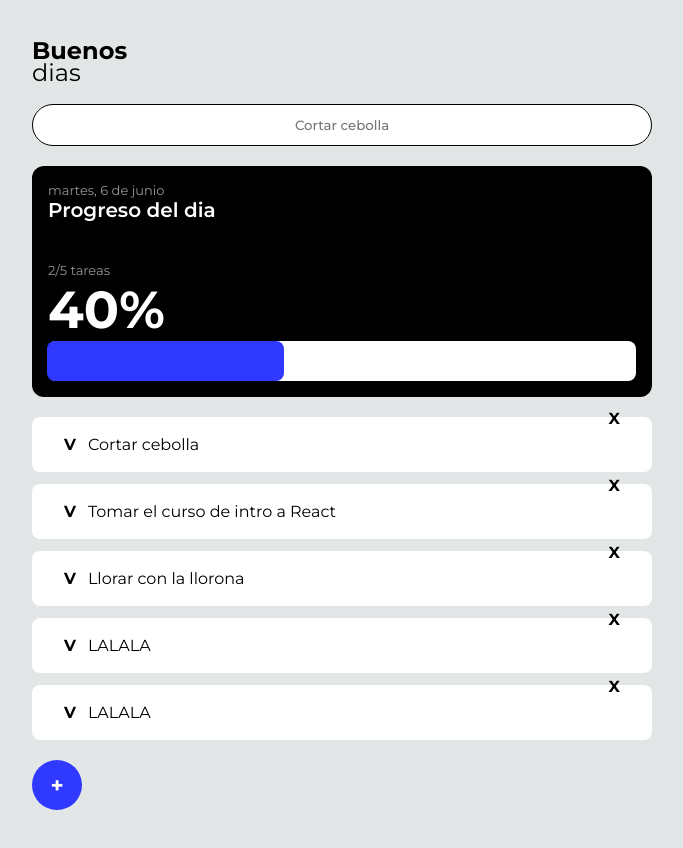
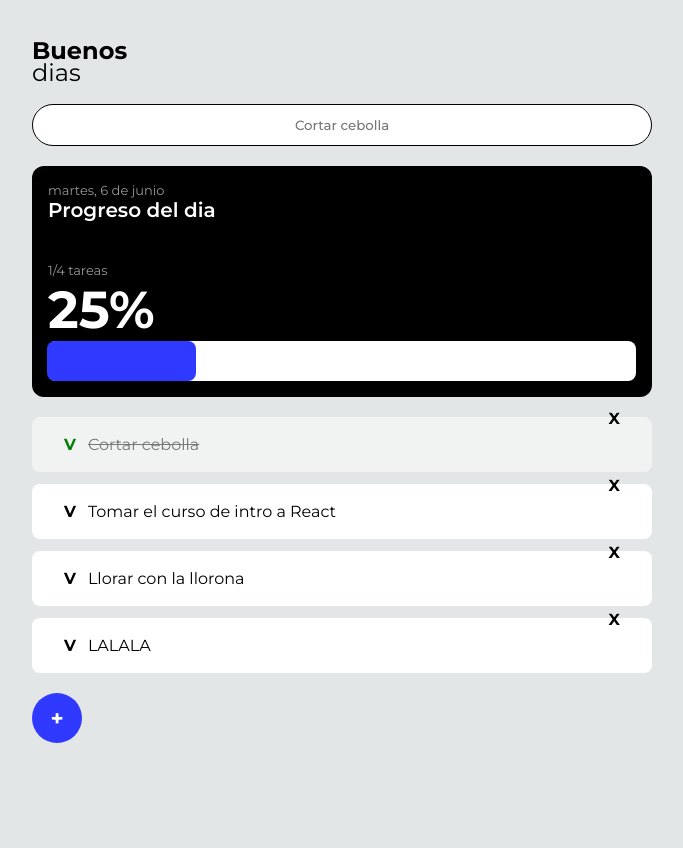
Before and after one commit to CristianCavanzo/TodoApp, a Next.js app: page / in a window 1280 px wide. Shown: the whole page, without its empty margins (298-981 px from the left). After the commit the page ends 800 px from the top, so only its background shows below. Built offline with nearby package versions, Linux system fonts and the light colour scheme.

Commit message:
[Add]: delete and complete todos

```diff
--- a/pages/CreateTodoButton.tsx
+++ b/pages/CreateTodoButton.tsx
@@ -13,6 +13,11 @@ const Button = styled.button`
 	font-size: 22px;
 `;
 const CreateTodoButton = () => {
-	return <Button className={montserrat.className}>+</Button>;
+	const handleCreate = () => {};
+	return (
+		<Button onClick={handleCreate} className={montserrat.className}>
+			+
+		</Button>
+	);
 };
 export { CreateTodoButton };
--- a/pages/TodoCounter.tsx
+++ b/pages/TodoCounter.tsx
@@ -47,7 +47,7 @@ const TodoCounter: React.FC<Props> = ({ totalTodos, completed }) => {
 		month: 'long',
 		weekday: 'long',
 	}).format(new Date());
-	const percentage = (completed / totalTodos) * 100;
+	const percentage = Number(((completed / totalTodos) * 100).toFixed(2));
 	return (
 		<TodoCounterComponent>
 			<div className="todoCounter_top">
--- a/pages/TodoItem.tsx
+++ b/pages/TodoItem.tsx
@@ -8,6 +8,7 @@ const List = styled.li`
 	column-gap: 12px;
 	position: relative;
 	font-size: 16px;
+	cursor: pointer;
 	span {
 		font-weight: bold;
 	}
@@ -16,17 +17,47 @@ const List = styled.li`
 		top: -8px;
 		right: 32px;
 	}
+	.list_completed {
+		background: blue;
+	}
 `;
 interface Props {
 	text: string;
 	completed: boolean;
+	id: number;
+	// eslint-disable-next-line no-unused-vars
+	onComplete: (id: number) => void;
+	// eslint-disable-next-line no-unused-vars
+	onDelete: (id: number) => void;
 }
-const TodoItem: React.FC<Props> = ({ text }) => {
+const TodoItem: React.FC<Props> = ({ text, completed, id, onComplete, onDelete }) => {
+	const handleDelete = () => {
+		onDelete(id);
+	};
+	const handleComplete = () => {
+		onComplete(id);
+	};
 	return (
-		<List>
-			<span>V</span>
+		<List className={`${completed && 'list_completed'}`}>
+			<span
+				className="todoItem_completed"
+				tabIndex={0}
+				role="button"
+				onClick={handleComplete}
+				onKeyDown={handleComplete}
+			>
+				V
+			</span>
 			<p>{text}</p>
-			<span className="todoItem_delete">X</span>
+			<span
+				tabIndex={0}
+				role="button"
+				onClick={handleDelete}
+				onKeyDown={handleDelete}
+				className="todoItem_delete"
+			>
+				X
+			</span>
 		</List>
 	);
 };
--- a/pages/TodoSearch.tsx
+++ b/pages/TodoSearch.tsx
@@ -1,4 +1,4 @@
-import React from 'react';
+import React, { FC } from 'react';
 import styled from 'styled-components';
 import { montserrat } from './_app';
 
@@ -12,7 +12,20 @@ const Input = styled.input`
 	text-align: center;
 	font-weight: 500;
 `;
-const TodoSearch = () => {
-	return <Input type="text" placeholder="Cortar cebolla" className={montserrat.className} />;
+interface Props {
+	searchValue: string;
+	// eslint-disable-next-line
+	setSearchValue: (event: React.ChangeEvent<HTMLInputElement>) => void;
+}
+const TodoSearch: FC<Props> = ({ searchValue, setSearchValue }) => {
+	return (
+		<Input
+			onInput={setSearchValue}
+			type="text"
+			value={searchValue}
+			placeholder="Cortar cebolla"
+			className={montserrat.className}
+		/>
+	);
 };
 export { TodoSearch };
--- a/pages/index.tsx
+++ b/pages/index.tsx
@@ -1,4 +1,4 @@
-import React from 'react';
+import React, { useState } from 'react';
 import { TodoCounter } from './TodoCounter';
 import { TodoSearch } from './TodoSearch';
 import { TodoList } from './TodoList';
@@ -7,22 +7,66 @@ import { TodoItem } from './TodoItem';
 import { TodoHead } from './TodoHead';
 
 const defaultTodos = [
-	{ text: 'Cortar cebolla', completed: false },
+	{ text: 'Cortar cebolla', completed: true },
 	{ text: 'Tomar el curso de intro a React', completed: false },
 	{ text: 'Llorar con la llorona', completed: false },
-	{ text: 'LALALA', completed: false },
 	{ text: 'LALALA', completed: false },
 ];
 
 const Home = () => {
+	const [state, setState] = useState({
+		search: '',
+		todos: defaultTodos,
+	});
+	const handleSearch = (event: React.ChangeEvent<HTMLInputElement>) => {
+		const value = event.target.value;
+		setState({
+			...state,
+			search: value,
+		});
+	};
+
+	const completedTodos = state.todos.filter((item) => item.completed).length;
+	const totalTodos = state.todos.length;
+
+	const searchedTodos = state.todos.filter((item) => {
+		const text = item.text.toLowerCase();
+		const search = state.search.toLowerCase();
+		return text.includes(search);
+	});
+
+	const completeTodo = (id: number) => {
+		const newTodos = [...state.todos];
+		newTodos[id].completed = true;
+		setState({
+			...state,
+			todos: newTodos,
+		});
+	};
+	const deleteTodo = (id: number) => {
+		const newTodos = [...state.todos];
+		newTodos.splice(id, 1);
+		setState({
+			...state,
+			todos: newTodos,
+		});
+	};
+
 	return (
 		<>
 			<TodoHead />
-			<TodoSearch />
-			<TodoCounter totalTodos={5} completed={2} />
+			<TodoSearch searchValue={state.search} setSearchValue={handleSearch} />
+			<TodoCounter totalTodos={totalTodos} completed={completedTodos} />
 			<TodoList>
-				{defaultTodos.map((todo, key) => (
-					<TodoItem text={todo.text} completed={todo.completed} key={`TodoItem_${key}`} />
+				{searchedTodos.map((todo, key) => (
+					<TodoItem
+						text={todo.text}
+						completed={todo.completed}
+						key={`TodoItem_${key}`}
+						id={key}
+						onComplete={completeTodo}
+						onDelete={deleteTodo}
+					/>
 				))}
 			</TodoList>
 			<CreateTodoButton />
--- a/styles/global.css
+++ b/styles/global.css
@@ -13,3 +13,14 @@ body {
 	row-gap: 20px;
 	padding: 40px;
 }
+body .list_completed {
+	cursor: initial;
+	background: #f1f3f3;
+}
+.list_completed .todoItem_completed {
+	color: green;
+}
+body .list_completed p {
+	text-decoration: line-through;
+	opacity: 0.5;
+}
```
